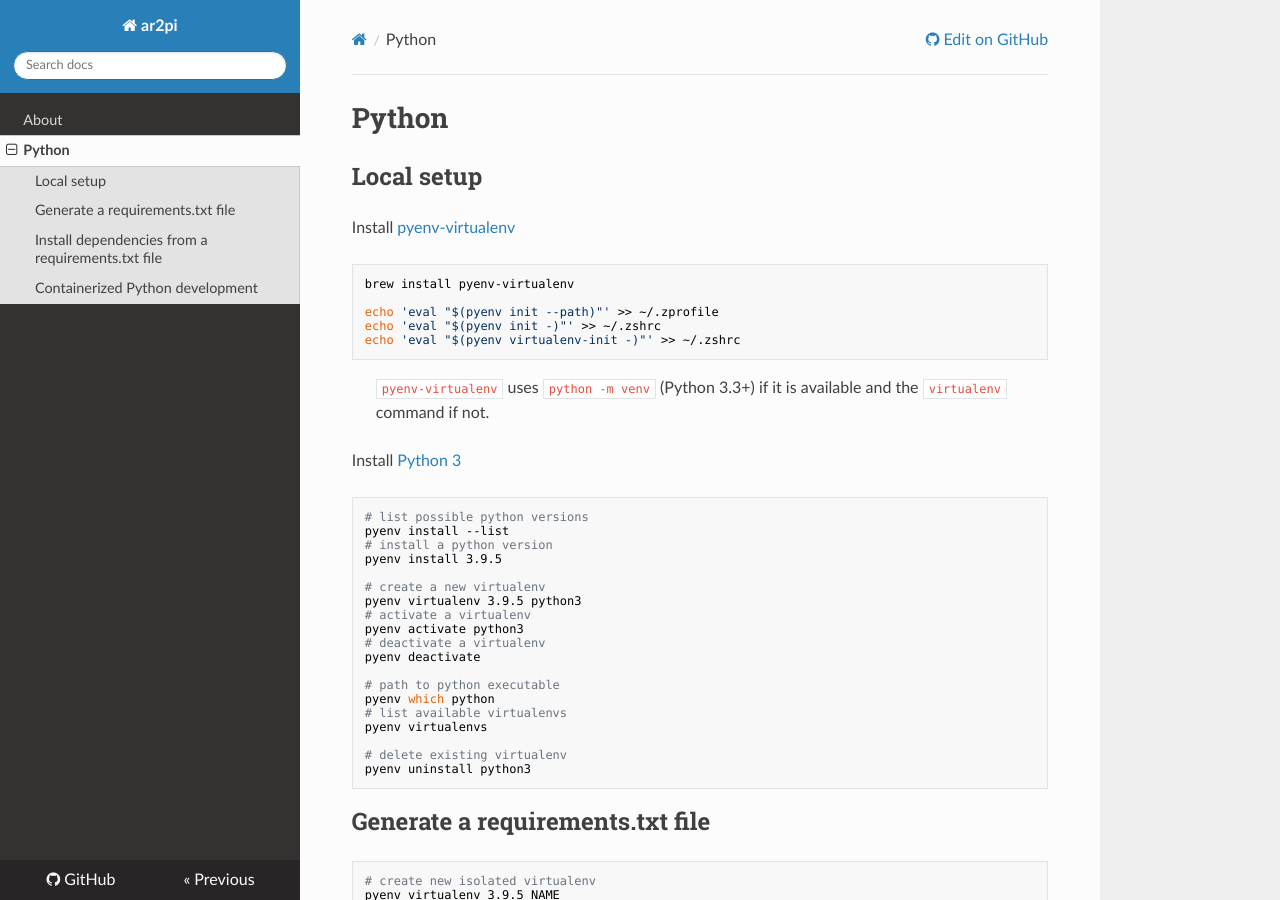
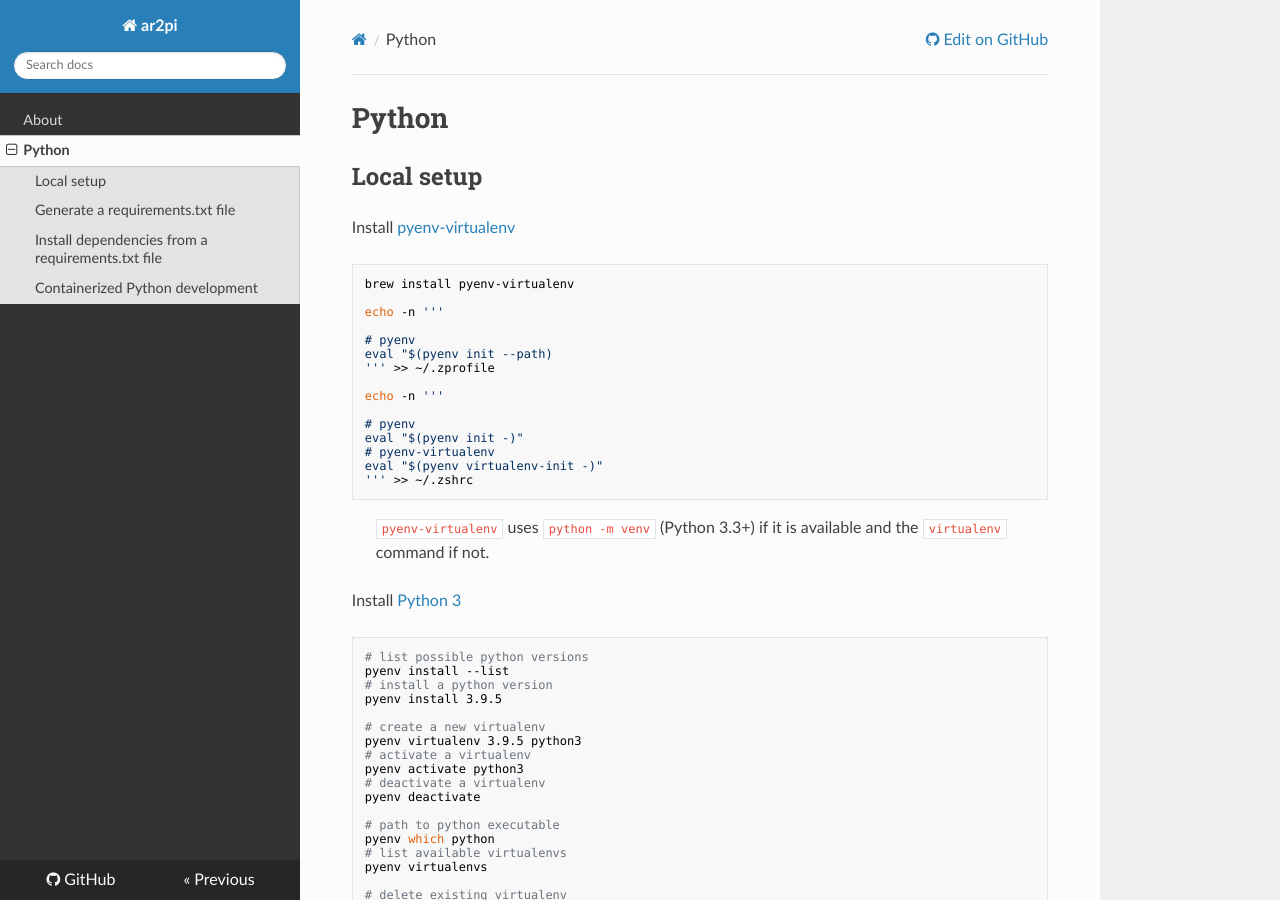
Before and after one commit to ar2pi/ar2pi, an MkDocs documentation site: the page built from docs/python.md, in a window 1280 px wide and 900 px high. Built offline with MkDocs 1.6.1, drawn with Linux system fonts in a browser that asks for light colours; nearby versions of some CDN libraries.

Commit message:
update python docs

````diff
--- a/docs/python.md
+++ b/docs/python.md
@@ -6,9 +6,19 @@ Install [pyenv-virtualenv](https://github.com/pyenv/pyenv-virtualenv)
 ```sh
 brew install pyenv-virtualenv
 
-echo 'eval "$(pyenv init --path)"' >> ~/.zprofile
-echo 'eval "$(pyenv init -)"' >> ~/.zshrc
-echo 'eval "$(pyenv virtualenv-init -)"' >> ~/.zshrc
+echo -n '''
+
+# pyenv
+eval "$(pyenv init --path)
+''' >> ~/.zprofile
+
+echo -n '''
+
+# pyenv
+eval "$(pyenv init -)"
+# pyenv-virtualenv
+eval "$(pyenv virtualenv-init -)"
+''' >> ~/.zshrc
 ```
 
 > `pyenv-virtualenv` uses `python -m venv` (Python 3.3+) if it is available and the `virtualenv` command if not.
````
